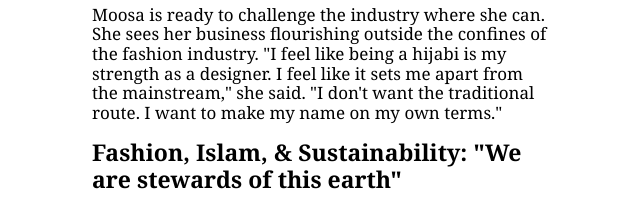
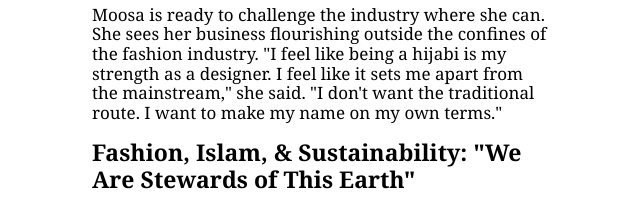
Before and after one commit to imanisw/capstone2, a plain HTML site: page index.html in a window 1280 px wide. Shown: the part 8060-8264 px from the top of the page, without its empty margins (318-958 px from the left). Drawn offline with nearby package versions, Linux system fonts and the light colour scheme.

Commit message:
Update index.html

```diff
--- a/index.html
+++ b/index.html
@@ -140,7 +140,7 @@
 
      <p>Moosa is ready to challenge the industry where she can. She sees her business flourishing outside the confines of the fashion industry. "I feel like being a hijabi is my strength as a designer. I feel like it sets me apart from the mainstream," she said. "I don't want the traditional route. I want to make my name on my own terms."</p>
 
-     <h1>Fashion, Islam, & Sustainability: "We are stewards of this earth"</h1>
+     <h1>Fashion, Islam, & Sustainability: "We Are Stewards of This Earth"</h1>
 
      <p>The fashion industry generates almost <a href="=https://unece.org/fileadmin/DAM/RCM_Website/RFSD_2018_Side_event_sustainable_fashion.pdf">21 billion tons of waste annually</a> and is responsible for nearly <a href="=https://unece.org/fileadmin/DAM/RCM_Website/RFSD_2018_Side_event_sustainable_fashion.pdf">10% of global carbon emissions</a>. Companies like ZARA, H&M, and GAP outsourcing cheap labor to countries like Bangladesh, which saw a groundswell of <a href="=https://www.theguardian.com/global-development/2023/nov/15/bangladesh-garment-workers-fighting-for-pay-face-brutal-violence-and-threats">garment worker protests in 2023</a>, demanding higher wages and safe working conditions.</p>
 
```
